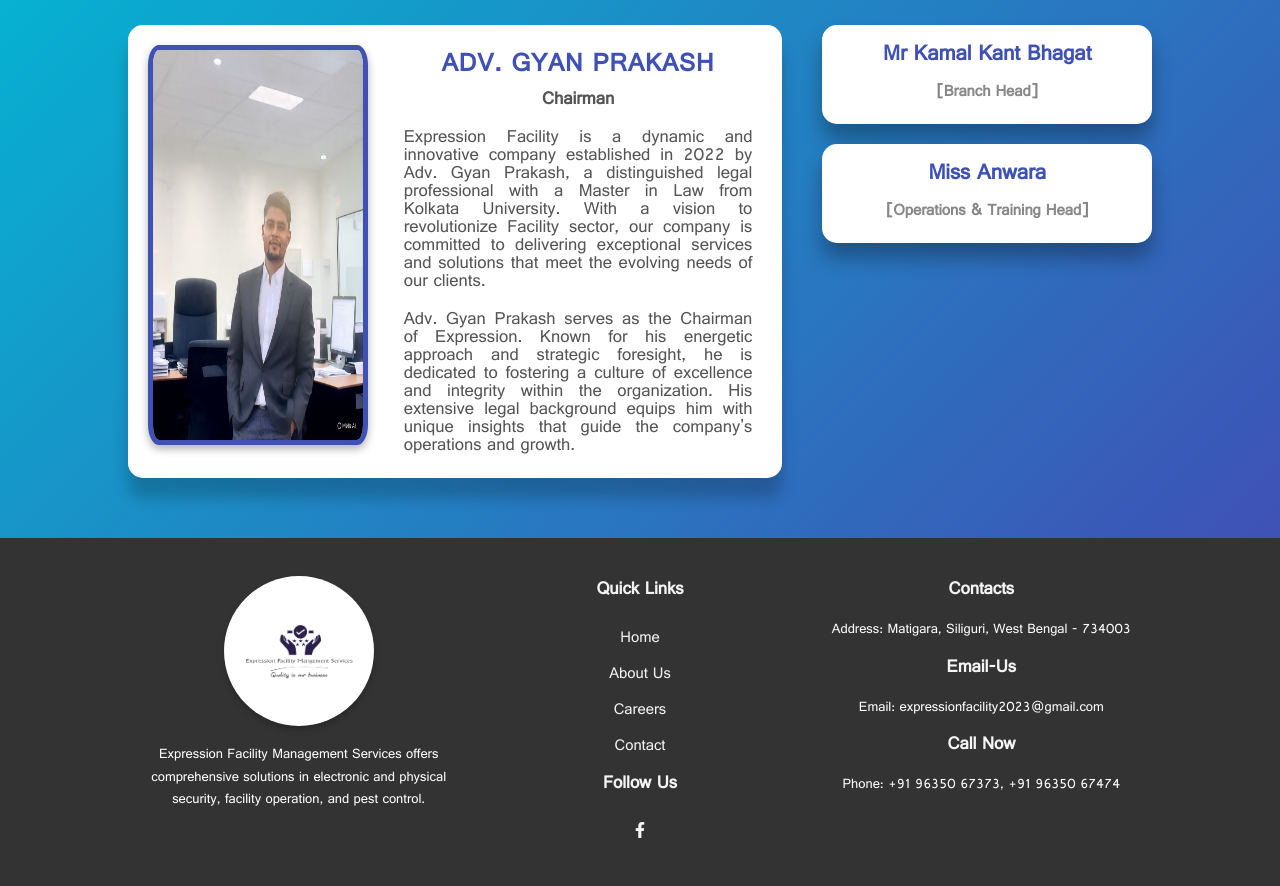
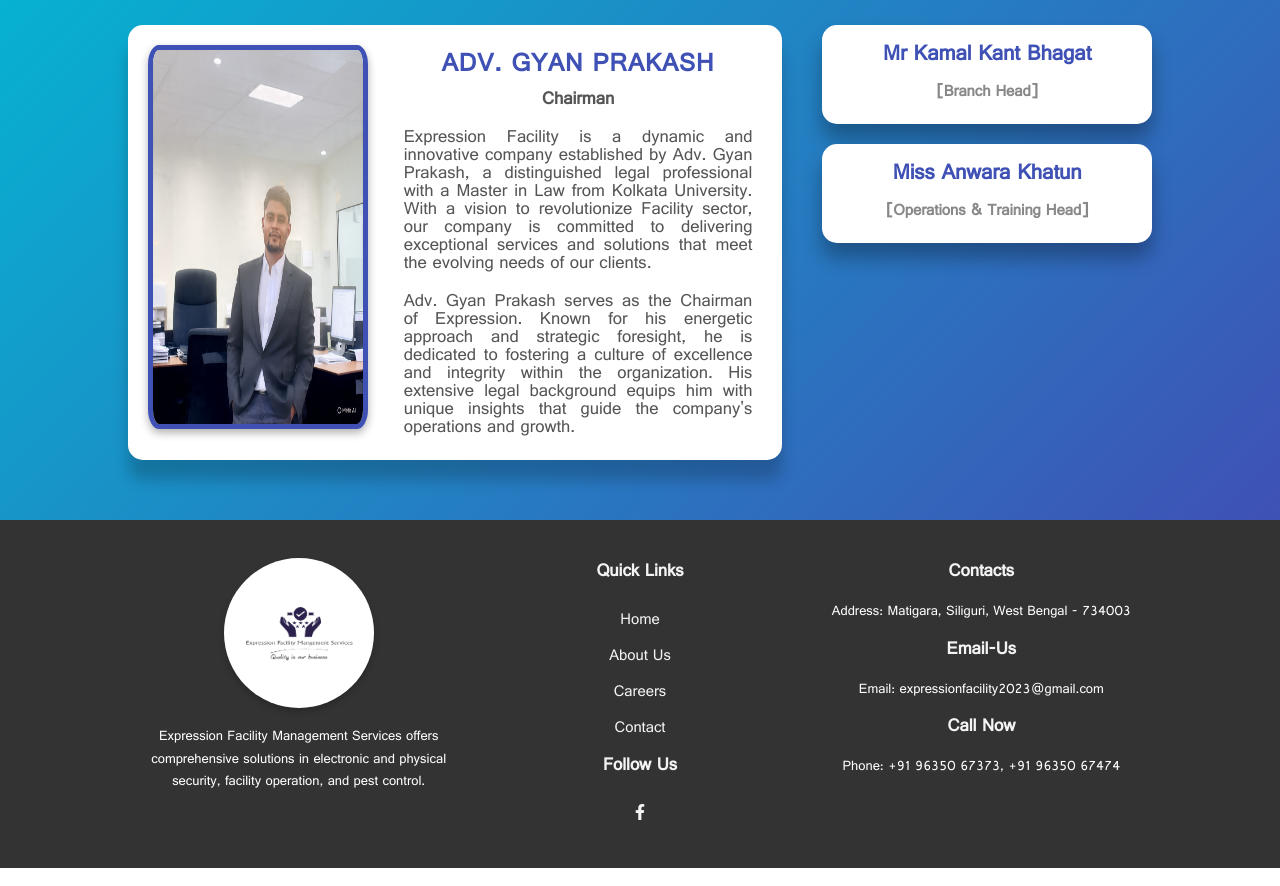
Before and after one commit to Nishant3516/Expression-Facility-Management-Services, a React (Create React App) app: page /about in a window 1280 px wide. Shown: the part 1780-2666 px from the top of the page. Built offline with nearby package versions, Linux system fonts and the light colour scheme.

Commit message:
updated clients and team

```diff
--- a/src/components/ClientSection/ClientSection.css
+++ b/src/components/ClientSection/ClientSection.css
@@ -9,7 +9,7 @@
 
 .client-grid {
     display: grid;
-    grid-template-columns: repeat(5, 1fr);
+    grid-template-columns: repeat(4, 1fr);
     gap: 20px;
     justify-items: center;
     align-items: center;
--- a/src/components/TeamSection/TeamSection.jsx
+++ b/src/components/TeamSection/TeamSection.jsx
@@ -23,7 +23,7 @@ const TeamSection = () => {
               <p className="ownerMainP">Chairman</p>
               <p>
                 Expression Facility is a dynamic and innovative company
-                established in 2022 by Adv. Gyan Prakash, a distinguished legal
+                established by Adv. Gyan Prakash, a distinguished legal
                 professional with a Master in Law from Kolkata University. With
                 a vision to revolutionize Facility sector, our company is
                 committed to delivering exceptional services and solutions that
@@ -47,7 +47,7 @@ const TeamSection = () => {
             </div>
 
             <div className="team-member">
-              <h3>Miss Anwara</h3>
+              <h3>Miss Anwara Khatun</h3>
               <p>[Operations & Training Head]</p>
             </div>
           </div>
```
Also changed, not shown: src/components/ClientSection/ClientSection.jsx (+11 -7 lines), src/assets/clients/lions_club.png (added), src/assets/clients/mukherjee.png (added).
